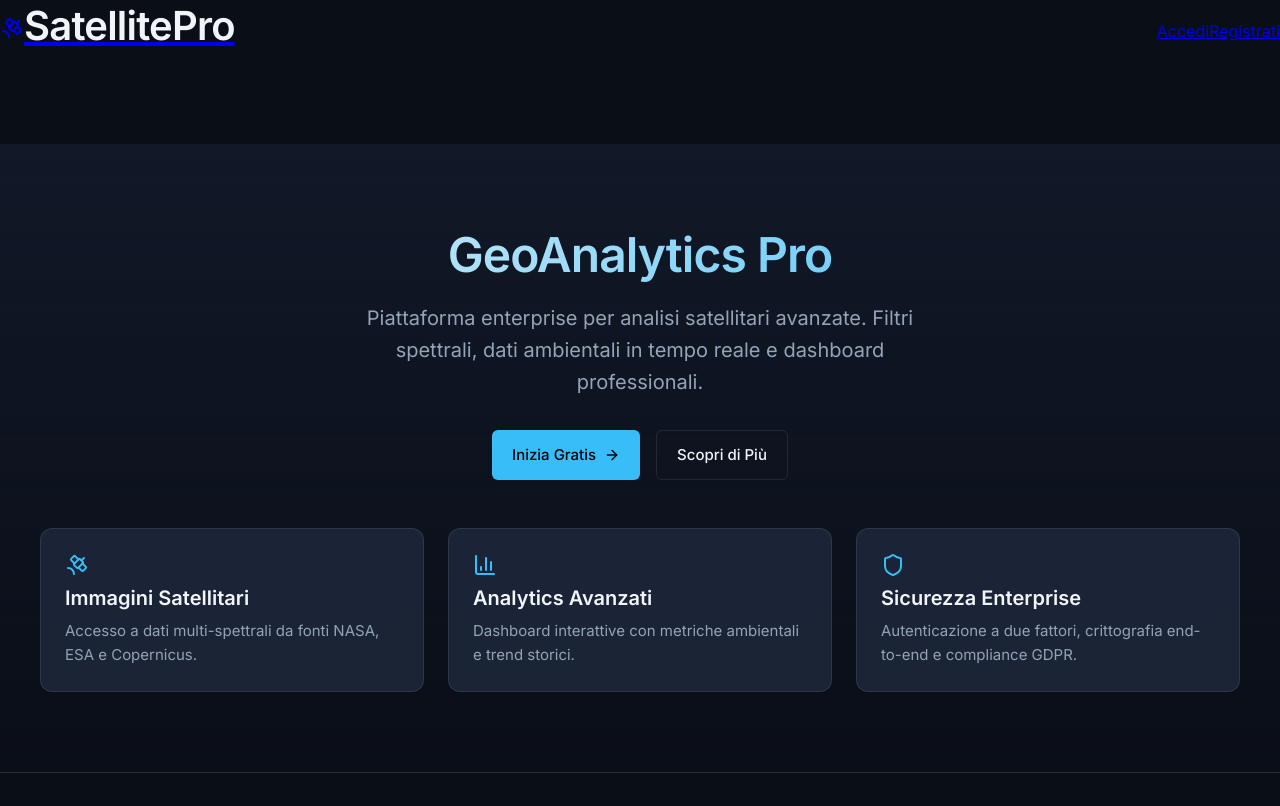
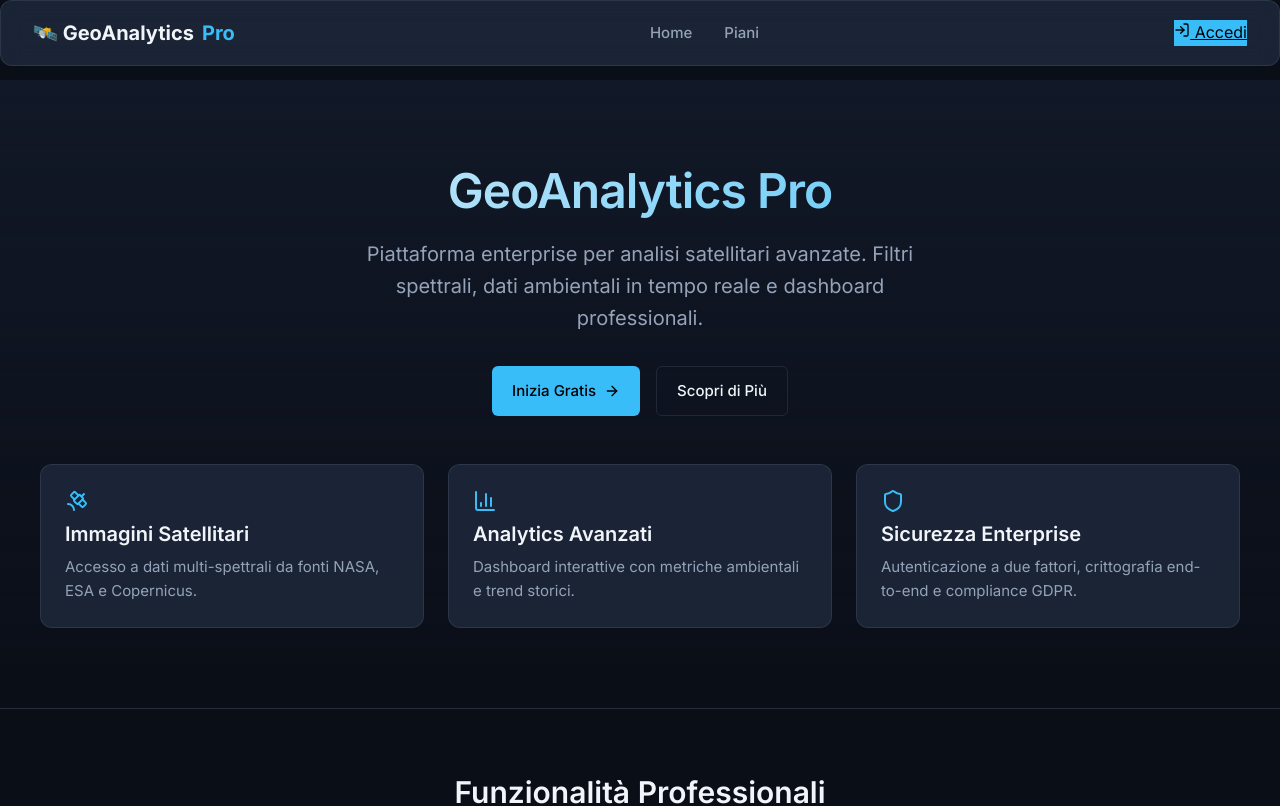
Before and after one commit to davewilson121980-cyber/satellite_pro, a React (Vite) app: page / in a window 1280 px wide. Shown: the top 806 px of the page. Built offline with nearby package versions, Linux system fonts and the light colour scheme; no server answers.

Commit message:
Refactor Header component for authentication handlingORIGINALE

```diff
--- a/src/components/Layout/Header.tsx
+++ b/src/components/Layout/Header.tsx
@@ -1,123 +1,30 @@
 import React from 'react';
 import { Link, useNavigate } from 'react-router-dom';
 import { useAuthStore } from '../../store/useAuthStore';
-import { LogOut, User, Satellite } from 'lucide-react';
+import { LogIn, LogOut, User } from 'lucide-react';
 
 export const Header: React.FC = () => {
-  const { user, logout } = useAuthStore();
+  const { user, isAuthenticated, logout } = useAuthStore();
   const navigate = useNavigate();
 
-  const handleLogout = () => {
-    logout();
-    navigate('/login');
-  };
-
   return (
-    <header className="glass-header fixed top-0 left-0 right-0 z-50 px-6 py-4 flex items-center justify-between backdrop-blur-md bg-slate-900/80 border-b border-slate-700/50 shadow-lg">
-      {/* Logo */}
-      <Link to="/" className="flex items-center gap-3 group">
-        <div className="bg-gradient-to-tr from-cyan-500 to-blue-600 p-2 rounded-lg shadow-lg group-hover:shadow-cyan-500/50 transition-all duration-300">
-          <Satellite className="w-6 h-6 text-white" />
-        </div>
-        <h1 className="text-xl font-bold bg-clip-text text-transparent bg-gradient-to-r from-white to-slate-400 tracking-tight">
-          Satellite<span className="text-cyan-400">Pro</span>
-        </h1>
-      </Link>
-
-      {/* Navigazione o Profilo */}
-      <nav className="flex items-center gap-6">
-        {!user ? (
+    <header className="app-header glass">
+      <Link to="/" className="logo">🛰️ GeoAnalytics <span>Pro</span></Link>
+      <nav className="nav-links">
+        <Link to="/">Home</Link>
+        <Link to="/pricing">Piani</Link>
+        {isAuthenticated && <Link to="/dashboard">Dashboard</Link>}
+      </nav>
+      <div className="auth-actions">
+        {isAuthenticated ? (
           <>
-            <Link to="/login" className="text-slate-300 hover:text-white font-medium transition-colors">
-              Accedi
-            </Link>
-            <Link
-              to="/register"
-              className="bg-gradient-to-r from-cyan-500 to-blue-600 hover:from-cyan-400 hover:to-blue-500 text-white px-5 py-2 rounded-full font-semibold shadow-lg shadow-cyan-500/30 transition-all transform hover:scale-105"
-            >
-              Registrati
-            </Link>
+            <span className="user-badge"><User size={14} /> {user?.name} <span className="tier-badge">{user?.tier}</span></span>
+            <button onClick={() => { logout(); navigate('/'); }} className="btn-ghost"><LogOut size={16} /> Esci</button>
           </>
         ) : (
-          <div className="flex items-center gap-6">
-            <Link to="/dashboard" className="text-slate-300 hover:text-cyan-400 font-medium transition-colors">
-              Dashboard
-            </Link>
-
-            {/* Dropdown Abbonamento Analyst Pro */}
-            <div className="group relative block w-32 cursor-pointer text-center">
-              <span
-                className="block bg-gradient-to-tr from-blue-500/80 via-blue-600 to-blue-500 text-gray-100 rounded-md px-4 py-2 z-20 drop-shadow-md hover:from-blue-600 hover:to-blue-500 transition-colors duration-300 font-semibold text-sm shadow-lg shadow-blue-500/20"
-              >
-                Analyst Pro
-              </span>
-              <div
-                className="absolute pointer-events-none block w-[150%] -top-28 left-1/2 -translate-x-1/2 z-50"
-              >
-                <div
-                  className="flex flex-col items-center opacity-0 transition-all ease-in duration-300 translate-y-1/2 group-hover:opacity-100 group-hover:-translate-y-1/4"
-                >
-                  <div
-                    className="flex flex-col justify-start text-left w-full bg-slate-800 border border-slate-700 rounded-md p-3 drop-shadow-xl backdrop-blur-sm shadow-2xl"
-                  >
-                    <span className="text-xs font-bold text-blue-400 uppercase tracking-wider mb-1">Abbonamento annuale</span>
-
-                    <div
-                      className="inline-flex justify-between items-center opacity-0 translate-y-1 transition-all ease-in delay-100 duration-300 group-hover:opacity-100 group-hover:translate-y-0"
-                    >
-                      <span className="text-2xl font-bold tracking-wide text-white">$150</span>
-                      <div className="inline-flex items-center bg-green-900/30 px-2 py-1 rounded-full ml-2">
-                        <svg
-                          xmlns="http://www.w3.org/2000/svg"
-                          viewBox="0 0 24 24"
-                          fill="currentColor"
-                          className="w-4 h-4 fill-green-400 mr-1"
-                        >
-                          <path
-                            fillRule="evenodd"
-                            d="M12 2.25c-5.385 0-9.75 4.365-9.75 9.75s4.365 9.75 9.75 9.75 9.75-4.365 9.75-9.75S17.385 2.25 12 2.25Zm.53 5.47a.75.75 0 0 0-1.06 0l-3 3a.75.75 0 1 0 1.06 1.06l1.72-1.72v5.69a.75.75 0 0 0 1.5 0v-5.69l1.72 1.72a.75.75 0 1 0 1.06-1.06l-3-3Z"
-                            clipRule="evenodd"
-                          />
-                        </svg>
-                        <span className="text-xs font-bold text-green-400">SAVE 50%</span>
-                      </div>
-                    </div>
-
-                    <div className="border-b border-slate-600 mx-4 my-2"></div>
-
-                    <div
-                      className="inline-flex justify-between items-center text-xs font-normal leading-tight opacity-0 translate-y-1 transition-all ease-in delay-200 duration-300 group-hover:opacity-100 group-hover:translate-y-0"
-                    >
-                      <span className="text-slate-400">Analyst PRO:</span>
-                      <span className="text-slate-200 font-medium">$15/mese</span>
-                    </div>
-
-                    <div
-                      className="inline-flex justify-between items-center text-xs font-normal leading-tight opacity-0 translate-y-1 transition-all ease-in delay-300 duration-300 group-hover:opacity-100 group-hover:translate-y-0"
-                    >
-                      <span className="text-slate-400">Analyst Base:</span>
-                      <span className="text-slate-200 font-medium">$29/mese</span>
-                    </div>
-                  </div>
-
-                  {/* Freccia triangolare in basso */}
-                  <div
-                    className="h-0 w-fit border-l-[8px] border-r-[8px] border-t-[8px] border-l-transparent border-r-transparent border-t-slate-800 -mt-2 filter drop-shadow-lg"
-                  ></div>
-                </div>
-              </div>
-            </div>
-
-            <button
-              onClick={handleLogout}
-              className="flex items-center gap-2 text-slate-300 hover:text-red-400 transition-colors"
-              title="Esci"
-            >
-              <LogOut className="w-5 h-5" />
-            </button>
-          </div>
+          <Link to="/login" className="btn-primary"><LogIn size={16} /> Accedi</Link>
         )}
-      </nav>
+      </div>
     </header>
   );
 };
```
